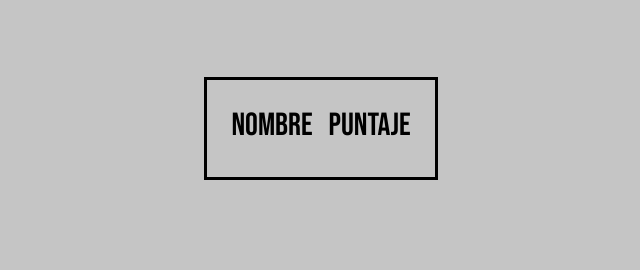
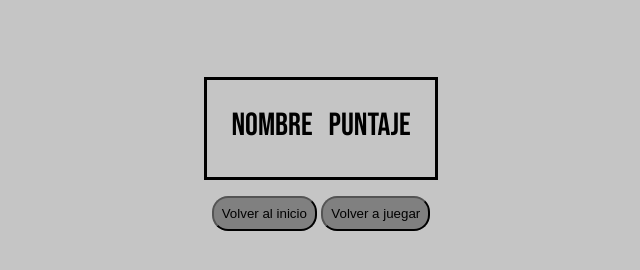
Before and after one commit to PioIX/2025-TPIN-1-G14, a plain HTML site: page front/index4.html in a window 1280 px wide. Shown: the part 108-378 px from the top of the page, without its empty margins (319-959 px from the left). Drawn offline with Linux system fonts and the light colour scheme; no server answers.

Commit message:
JUEGO LISTO

```diff
--- a/front/index.js
+++ b/front/index.js
@@ -39,6 +39,7 @@ async function register() {
     let respuesta = await registerFetch();
     if (respuesta == 1) {
         idLogged = ui.getId()
+        localStorage.setItem("idLogged", idLogged)
         //let user = ui.getUser()
         ui.clearLoginInputs()
         location.href = "./index2.html"
--- a/front/index4.html
+++ b/front/index4.html
@@ -26,6 +26,11 @@
                     </tr>
                 </table>
             </div>
+            <div class="botones">
+                <button class="ultimoBoton" onclick="volverInicio()">Volver al inicio</button>
+                <button class="ultimoBoton" onclick="juego()">Volver a juegar</button>
+            </div>
+
         </section>
     </main>
     <script src="dom.js"></script>
--- a/front/styles.css
+++ b/front/styles.css
@@ -141,9 +141,13 @@ img{
     font-size:1.5rem
 }
 #section5{
-    display: flex;
+    display: inline-block;
     justify-content: center;
     padding:5rem
+}
+
+.ultimoBoton{
+    margin-top:1rem
 }
 th{
     padding:0.5rem;
```
Also changed, not shown: back/app.js (+5 -4 lines).
